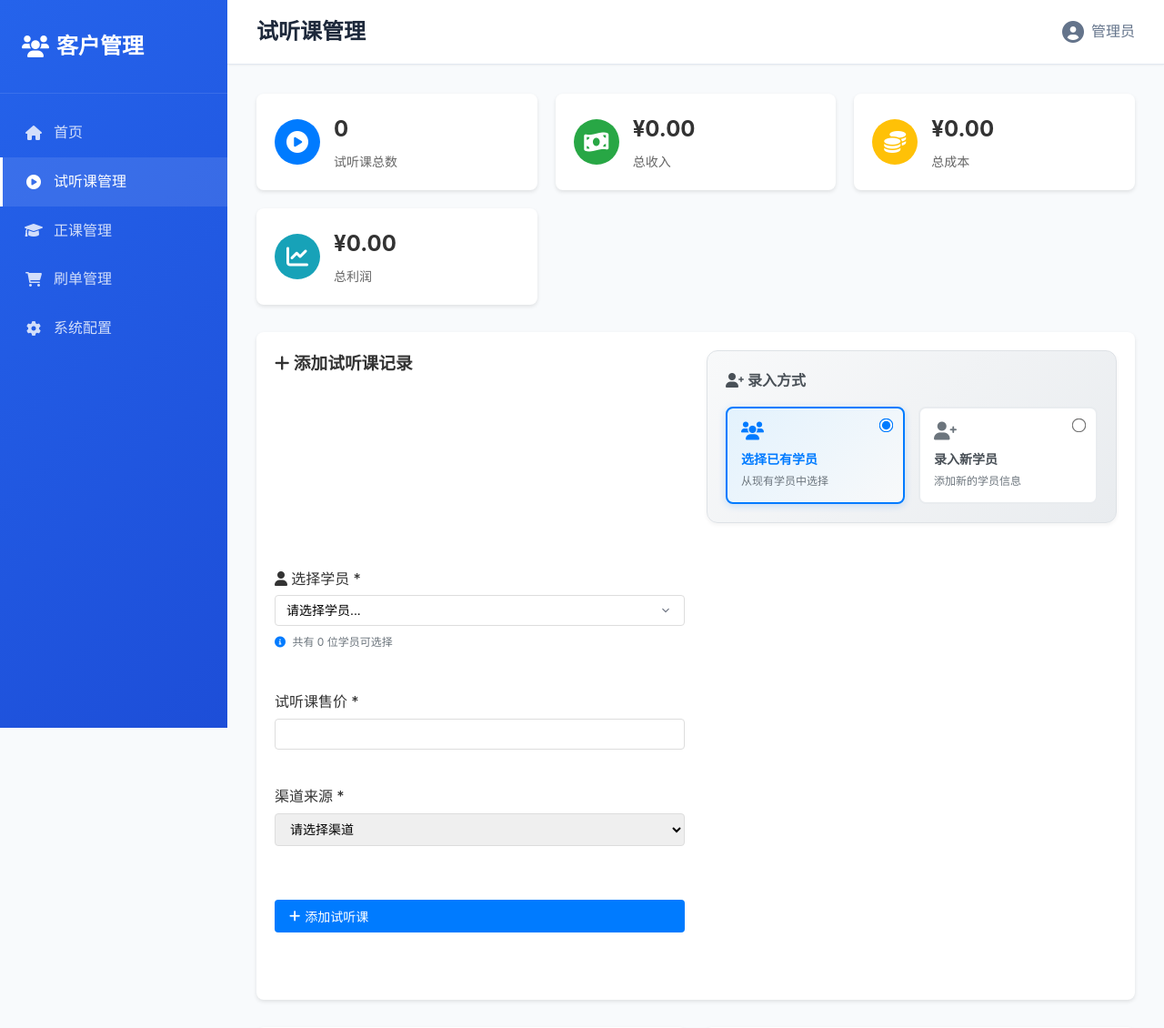
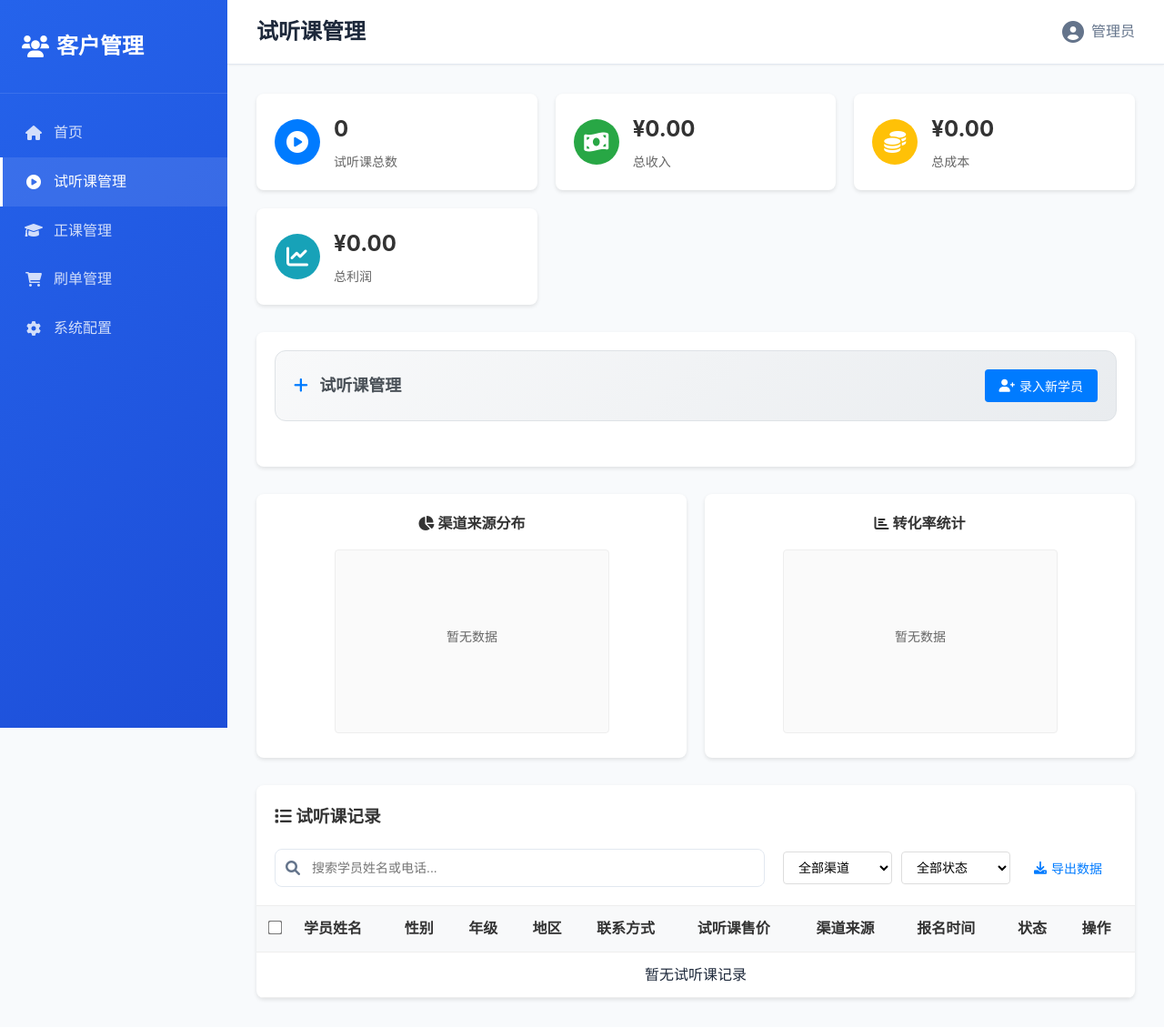
Before and after one commit to Forever5201/yingyukehuguanlixitong, a Flask app: page /trial-courses in a window 1280 px wide. Shown: the top 1130 px of the page at 91% size. After the commit the page ends 1101 px from the top, so only its background shows below. Run offline with Flask 3, Linux system fonts and the light colour scheme; a map, chart or similar area stays blank.

Commit message:
重构试听课管理页面：简化为单一录入新学员模态框
- 移除录入方式选择器，简化为单一录入新学员功能
- 将表单改为模态框形式，提升用户体验
- 优化表单布局和样式，采用现代化设计
- 增强表单验证逻辑
- 改进模态框交互体验（ESC键关闭、点击外部关闭等）

```diff
--- a/app/templates/trial_courses.html
+++ b/app/templates/trial_courses.html
@@ -45,93 +45,36 @@
         </div>
     </div>
 
-    <!-- 添加试听课表单 -->
+    <!-- 添加试听课按钮 -->
     <div class="form-section">
-        <h3><i class="fas fa-plus"></i> 添加试听课记录</h3>
-
-        <!-- 选择录入方式 -->
-        <div class="input-mode-selector">
-            <h4><i class="fas fa-user-plus"></i> 录入方式</h4>
-            <div class="mode-options">
-                <label class="radio-option">
-                    <input type="radio" name="input_mode" value="existing" checked>
-                    <div class="option-content">
-                        <i class="fas fa-users"></i>
-                        <span>选择已有学员</span>
-                        <small>从现有学员中选择</small>
-                    </div>
-                </label>
-                <label class="radio-option">
-                    <input type="radio" name="input_mode" value="new">
-                    <div class="option-content">
-                        <i class="fas fa-user-plus"></i>
-                        <span>录入新学员</span>
-                        <small>添加新的学员信息</small>
-                    </div>
-                </label>
+        <div class="add-trial-header">
+            <h3><i class="fas fa-plus"></i> 试听课管理</h3>
+            <button type="button" class="btn btn-primary" id="addTrialBtn">
+                <i class="fas fa-user-plus"></i> 录入新学员
+            </button>
         </div>
     </div>
 
-        <form method="POST" class="form-grid">
-            <!-- 选择已有学员 -->
-            <div id="existing-customer-section" class="customer-section">
-                <div class="form-group">
-                    <label for="customer_id">
-                        <i class="fas fa-user"></i> 选择学员 *
-                    </label>
-                    <select name="customer_id" id="customer_id" class="customer-select">
-                        <option value="">请选择学员...</option>
-                        {% for customer in customers %}
-                        <option value="{{ customer.id }}"
-                                data-name="{{ customer.name }}"
-                                data-phone="{{ customer.phone }}"
-                                data-grade="{{ customer.grade or '' }}"
-                                data-region="{{ customer.region or '' }}">
-                            {{ customer.name }} - {{ customer.phone }}
-                            {% if customer.grade %} ({{ customer.grade }}){% endif %}
-                        </option>
-                        {% endfor %}
-                    </select>
-                    <small class="form-help">
-                        <i class="fas fa-info-circle"></i>
-                        共有 {{ customers|length }} 位学员可选择
-                    </small>
+    <!-- 录入新学员模态框 -->
+    <div id="addTrialModal" class="modal">
+        <div class="modal-content">
+            <div class="modal-header">
+                <h4><i class="fas fa-user-plus"></i> 录入新学员试听课</h4>
+                <span class="close">&times;</span>
             </div>
-
-                <!-- 选中学员信息预览 -->
-                <div id="customer-preview" class="customer-preview" style="display: none;">
-                    <h5><i class="fas fa-eye"></i> 学员信息预览</h5>
-                    <div class="preview-grid">
-                        <div class="preview-item">
-                            <label>姓名：</label>
-                            <span id="preview-name">-</span>
-                        </div>
-                        <div class="preview-item">
-                            <label>电话：</label>
-                            <span id="preview-phone">-</span>
-                        </div>
-                        <div class="preview-item">
-                            <label>年级：</label>
-                            <span id="preview-grade">-</span>
-                        </div>
-                        <div class="preview-item">
-                            <label>地区：</label>
-                            <span id="preview-region">-</span>
-                        </div>
-                    </div>
-                </div>
-            </div>
-
-            <!-- 录入新学员 -->
-            <div id="new-customer-section" class="customer-section" style="display: none;">
+            <form method="POST" class="modal-form" id="trialForm">
+                <div class="modal-body">
+                    <!-- 学员信息 -->
+                    <div class="form-section-modal">
+                        <h5><i class="fas fa-user"></i> 学员信息</h5>
                         <div class="form-row">
                             <div class="form-group">
                                 <label for="new_customer_name">学员姓名 *</label>
-                        <input type="text" name="new_customer_name" id="new_customer_name" placeholder="请输入学员姓名">
+                                <input type="text" name="new_customer_name" id="new_customer_name" placeholder="请输入学员姓名" required>
                             </div>
                             <div class="form-group">
                                 <label for="new_customer_phone">联系电话 *</label>
-                        <input type="tel" name="new_customer_phone" id="new_customer_phone" placeholder="请输入联系电话">
+                                <input type="tel" name="new_customer_phone" id="new_customer_phone" placeholder="请输入联系电话" required>
                             </div>
                         </div>
                         <div class="form-row">
@@ -171,12 +114,13 @@
                     </div>
 
                     <!-- 试听课信息 -->
+                    <div class="form-section-modal">
+                        <h5><i class="fas fa-book"></i> 试听课信息</h5>
                         <div class="form-row">
                             <div class="form-group">
                                 <label for="trial_price">试听课售价 *</label>
-                    <input type="number" name="trial_price" id="trial_price" step="0.01" min="0" required>
+                                <input type="number" name="trial_price" id="trial_price" step="0.01" min="0" placeholder="请输入售价" required>
                             </div>
-
                             <div class="form-group">
                                 <label for="source">渠道来源 *</label>
                                 <select name="source" id="source" required>
@@ -189,13 +133,17 @@
                                 </select>
                             </div>
                         </div>
+                    </div>
+                </div>
 
-            <div class="form-group">
+                <div class="modal-footer">
+                    <button type="button" class="btn btn-secondary" id="cancelBtn">取消</button>
                     <button type="submit" class="btn btn-primary">
-                    <i class="fas fa-plus"></i> 添加试听课
+                        <i class="fas fa-save"></i> 保存试听课记录
                     </button>
                 </div>
             </form>
+        </div>
     </div>
 
     <!-- 数据统计图表 -->
@@ -359,68 +307,42 @@ function deleteTrialCourse(courseId) {
 document.addEventListener('DOMContentLoaded', function() {
     console.log('试听课管理页面加载完成');
 
-    // 处理录入方式切换
-    const inputModeRadios = document.querySelectorAll('input[name="input_mode"]');
-    const existingSection = document.getElementById('existing-customer-section');
-    const newSection = document.getElementById('new-customer-section');
-    const customerSelect = document.getElementById('customer_id');
-    const customerPreview = document.getElementById('customer-preview');
-    const newCustomerInputs = newSection.querySelectorAll('input[required], select[required]');
+    // 模态框控制
+     const addTrialBtn = document.getElementById('addTrialBtn');
+     const trialModal = document.getElementById('trialModal');
+     const closeModal = document.querySelector('.close');
+     const cancelBtn = document.getElementById('cancelBtn');
+     const trialForm = document.getElementById('trialForm');
 
-    inputModeRadios.forEach(radio => {
-        radio.addEventListener('change', function() {
-            if (this.value === 'existing') {
-                existingSection.style.display = 'block';
-                newSection.style.display = 'none';
-                customerSelect.required = true;
-                // 移除新客户字段的必填要求
-                newCustomerInputs.forEach(input => {
-                    input.required = false;
-                });
-            } else {
-                existingSection.style.display = 'none';
-                newSection.style.display = 'block';
-                customerPreview.style.display = 'none';
-                customerSelect.required = false;
-                customerSelect.value = '';
-                // 添加新客户字段的必填要求
-                document.getElementById('new_customer_name').required = true;
-                document.getElementById('new_customer_phone').required = true;
-            }
-        });
+     // 打开模态框
+     addTrialBtn.addEventListener('click', function() {
+         trialModal.style.display = 'block';
+         document.body.style.overflow = 'hidden'; // 防止背景滚动
      });
 
-    // 学员选择变化处理
-    customerSelect.addEventListener('change', function() {
-        const selectedOption = this.options[this.selectedIndex];
+     // 关闭模态框
+     function closeTrialModal() {
+         trialModal.style.display = 'none';
+         document.body.style.overflow = 'auto';
+         trialForm.reset(); // 重置表单
+     }
 
-        if (this.value && selectedOption.dataset.name) {
-            // 显示学员信息预览
-            document.getElementById('preview-name').textContent = selectedOption.dataset.name || '-';
-            document.getElementById('preview-phone').textContent = selectedOption.dataset.phone || '-';
-            document.getElementById('preview-grade').textContent = selectedOption.dataset.grade || '-';
-            document.getElementById('preview-region').textContent = selectedOption.dataset.region || '-';
+     closeModal.addEventListener('click', closeTrialModal);
+     cancelBtn.addEventListener('click', closeTrialModal);
 
-            customerPreview.style.display = 'block';
-        } else {
-            customerPreview.style.display = 'none';
+     // 点击模态框外部关闭
+     window.addEventListener('click', function(event) {
+         if (event.target === trialModal) {
+             closeTrialModal();
          }
      });
 
      // 表单提交验证
-    const form = document.querySelector('.form-grid');
-    form.addEventListener('submit', function(e) {
-        const inputMode = document.querySelector('input[name="input_mode"]:checked').value;
-
-        if (inputMode === 'existing') {
-            if (!customerSelect.value) {
-                e.preventDefault();
-                alert('请选择学员');
-                return;
-            }
-        } else {
-            const name = document.getElementById('new_customer_name').value.trim();
-            const phone = document.getElementById('new_customer_phone').value.trim();
+     trialForm.addEventListener('submit', function(e) {
+         const name = document.getElementById('customer_name').value.trim();
+         const phone = document.getElementById('customer_phone').value.trim();
+         const price = document.getElementById('trial_price').value.trim();
+         const source = document.getElementById('source').value;
 
         if (!name) {
             e.preventDefault();
@@ -441,6 +363,17 @@ document.addEventListener('DOMContentLoaded', function() {
             alert('请输入正确的手机号码');
             return;
         }
+
+        if (!price || parseFloat(price) < 0) {
+            e.preventDefault();
+            alert('请输入正确的试听课售价');
+            return;
+        }
+
+        if (!source) {
+            e.preventDefault();
+            alert('请选择渠道来源');
+            return;
         }
     });
 
@@ -1114,6 +1047,220 @@ document.addEventListener('DOMContentLoaded', function() {
     }
 }
 
+/* 添加试听课按钮区域样式 */
+.add-trial-header {
+    display: flex;
+    justify-content: space-between;
+    align-items: center;
+    padding: 20px;
+    background: linear-gradient(135deg, #f8f9fa 0%, #e9ecef 100%);
+    border-radius: 12px;
+    border: 1px solid #dee2e6;
+    margin-bottom: 30px;
+}
+
+.add-trial-header h3 {
+    margin: 0;
+    color: #495057;
+    font-size: 18px;
+    font-weight: 600;
+}
+
+.add-trial-header h3 i {
+    margin-right: 8px;
+    color: #007bff;
+}
+
+/* 模态框样式 */
+.modal {
+    display: none;
+    position: fixed;
+    z-index: 1000;
+    left: 0;
+    top: 0;
+    width: 100%;
+    height: 100%;
+    background-color: rgba(0, 0, 0, 0.5);
+    backdrop-filter: blur(3px);
+    animation: modalFadeIn 0.3s ease;
+}
+
+.modal-content {
+    background-color: #fff;
+    margin: 3% auto;
+    border-radius: 12px;
+    width: 90%;
+    max-width: 600px;
+    max-height: 90vh;
+    overflow-y: auto;
+    box-shadow: 0 10px 30px rgba(0, 0, 0, 0.3);
+    animation: modalSlideIn 0.3s ease;
+}
+
+.modal-header {
+    display: flex;
+    justify-content: space-between;
+    align-items: center;
+    padding: 20px 25px;
+    border-bottom: 1px solid #e9ecef;
+    background: linear-gradient(135deg, #007bff 0%, #0056b3 100%);
+    color: white;
+    border-radius: 12px 12px 0 0;
+}
+
+.modal-header h4 {
+    margin: 0;
+    font-size: 18px;
+    font-weight: 600;
+}
+
+.modal-header h4 i {
+    margin-right: 8px;
+}
+
+.close {
+    color: white;
+    font-size: 24px;
+    font-weight: bold;
+    cursor: pointer;
+    transition: all 0.3s ease;
+    padding: 5px;
+    border-radius: 50%;
+}
+
+.close:hover {
+    background: rgba(255, 255, 255, 0.2);
+    transform: scale(1.1);
+}
+
+.modal-body {
+    padding: 25px;
+}
+
+.form-section-modal {
+    margin-bottom: 25px;
+    padding: 20px;
+    background: #f8f9fa;
+    border-radius: 8px;
+    border-left: 4px solid #007bff;
+}
+
+.form-section-modal h5 {
+    margin: 0 0 15px 0;
+    color: #495057;
+    font-size: 16px;
+    font-weight: 600;
+}
+
+.form-section-modal h5 i {
+    margin-right: 8px;
+    color: #007bff;
+}
+
+.modal-form .form-row {
+    display: grid;
+    grid-template-columns: 1fr 1fr;
+    gap: 15px;
+    margin-bottom: 15px;
+}
+
+.modal-form .form-group {
+    display: flex;
+    flex-direction: column;
+}
+
+.modal-form .form-group:last-child {
+    grid-column: 1 / -1;
+}
+
+.modal-form label {
+    margin-bottom: 5px;
+    font-weight: 500;
+    color: #495057;
+    font-size: 14px;
+}
+
+.modal-form input,
+.modal-form select {
+    padding: 10px 12px;
+    border: 2px solid #e9ecef;
+    border-radius: 6px;
+    font-size: 14px;
+    transition: all 0.3s ease;
+}
+
+.modal-form input:focus,
+.modal-form select:focus {
+    outline: none;
+    border-color: #007bff;
+    box-shadow: 0 0 0 3px rgba(0, 123, 255, 0.1);
+}
+
+.modal-footer {
+    display: flex;
+    justify-content: flex-end;
+    gap: 10px;
+    padding: 20px 25px;
+    border-top: 1px solid #e9ecef;
+    background: #f8f9fa;
+    border-radius: 0 0 12px 12px;
+}
+
+.btn-secondary {
+    background: #6c757d;
+    color: white;
+    border: none;
+    padding: 10px 20px;
+    border-radius: 6px;
+    cursor: pointer;
+    font-size: 14px;
+    font-weight: 500;
+    transition: all 0.3s ease;
+}
+
+.btn-secondary:hover {
+    background: #5a6268;
+    transform: translateY(-1px);
+}
+
+@keyframes modalFadeIn {
+    from {
+        opacity: 0;
+    }
+    to {
+        opacity: 1;
+    }
+}
+
+@keyframes modalSlideIn {
+    from {
+        opacity: 0;
+        transform: translateY(-50px) scale(0.95);
+    }
+    to {
+        opacity: 1;
+        transform: translateY(0) scale(1);
+    }
+}
+
+/* 响应式设计 */
+@media (max-width: 768px) {
+    .modal-content {
+        width: 95%;
+        margin: 5% auto;
+    }
+
+    .modal-form .form-row {
+        grid-template-columns: 1fr;
+    }
+
+    .add-trial-header {
+        flex-direction: column;
+        gap: 15px;
+        text-align: center;
+    }
+}
+
 .customer-section {
     transition: all 0.3s ease;
 }
```
Lines whose indentation alone changed are shown as unchanged.
